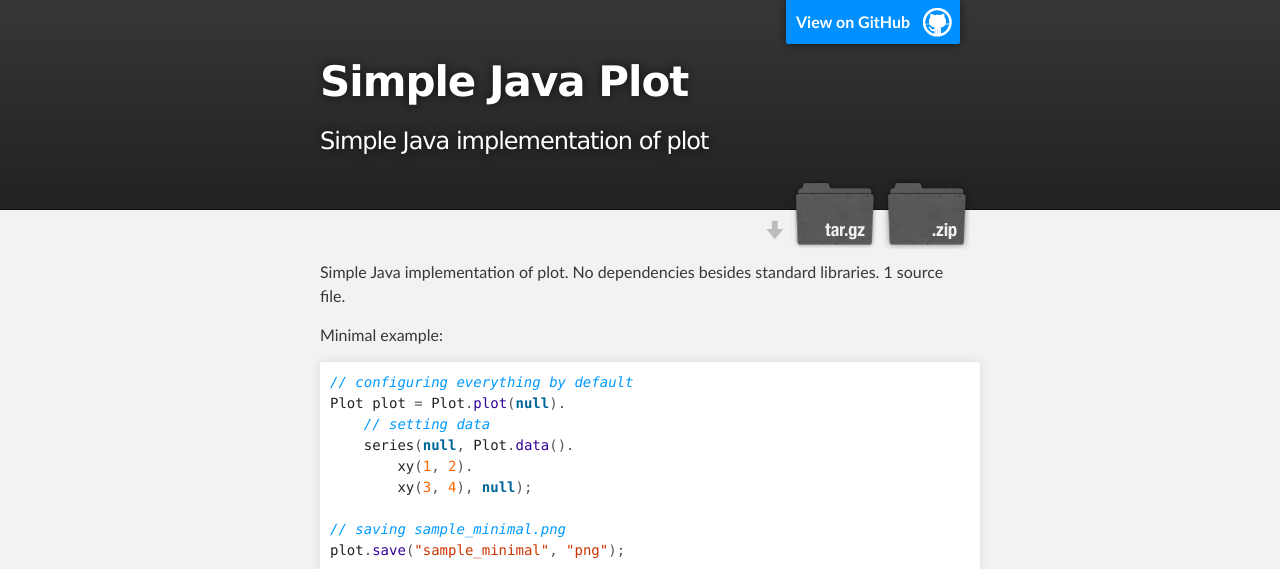
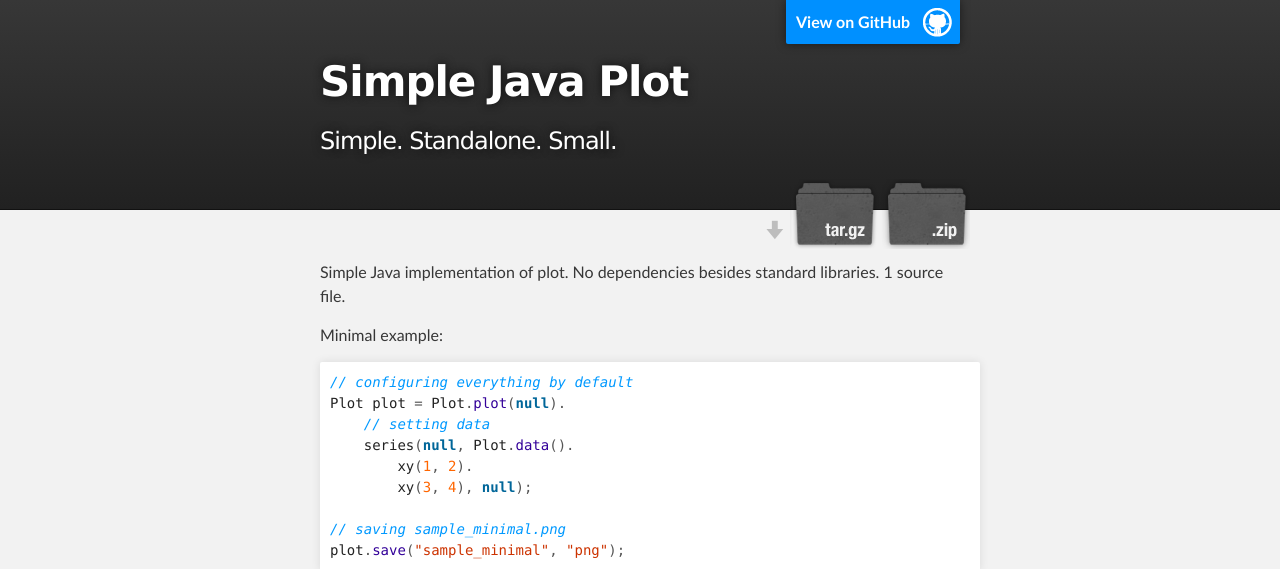
Before and after one commit to yuriy-g/simple-java-plot, a plain HTML site: page index.html in a window 1280 px wide. Shown: the top 569 px of the page. Drawn offline with Linux system fonts and the light colour scheme.

Commit message:
Changing tagline

```diff
--- a/index.html
+++ b/index.html
@@ -19,7 +19,7 @@
           <a id="forkme_banner" href="https://github.com/yuriy-g/simple-java-plot">View on GitHub</a>
 
           <h1 id="project_title">Simple Java Plot</h1>
-          <h2 id="project_tagline">Simple Java implementation of plot</h2>
+          <h2 id="project_tagline">Simple. Standalone. Small.</h2>
 
             <section id="downloads">
               <a class="zip_download_link" href="https://github.com/yuriy-g/simple-java-plot/zipball/master">Download this project as a .zip file</a>
```
